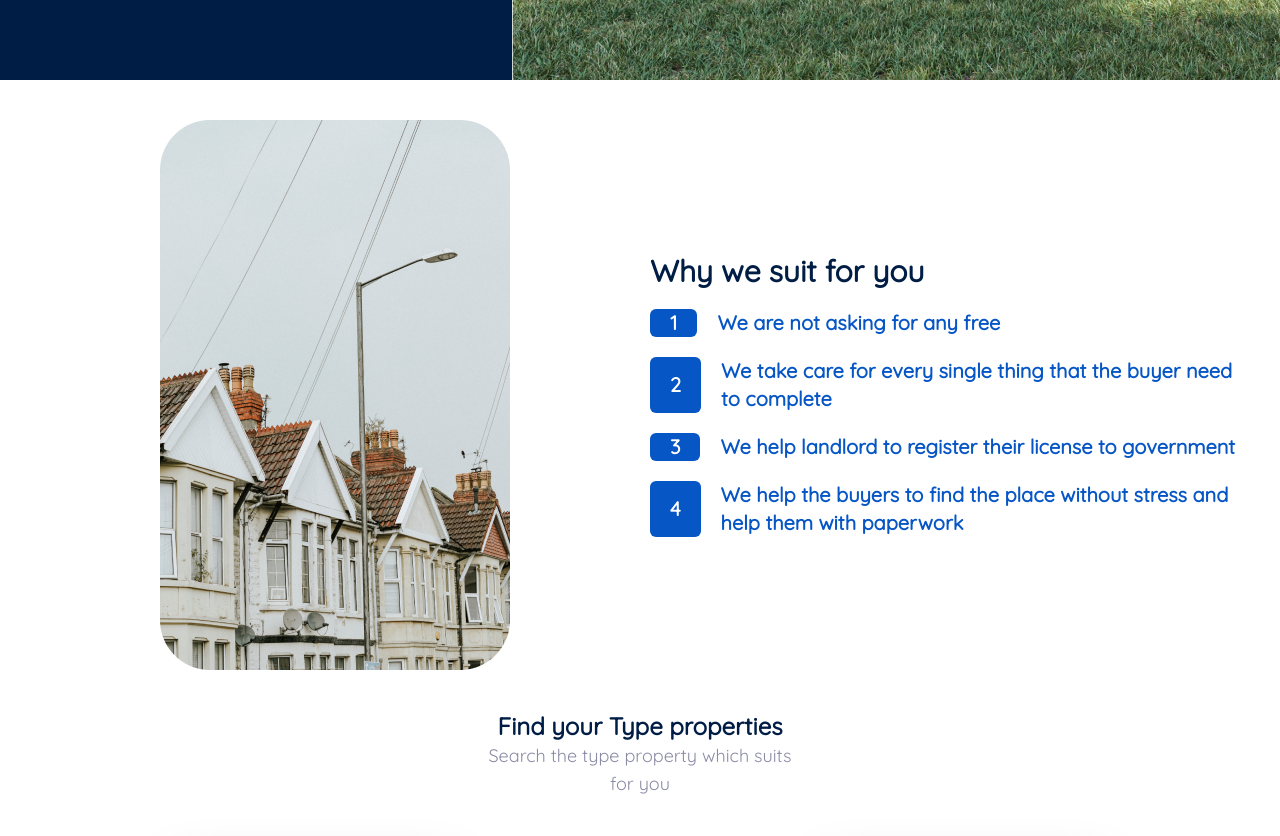
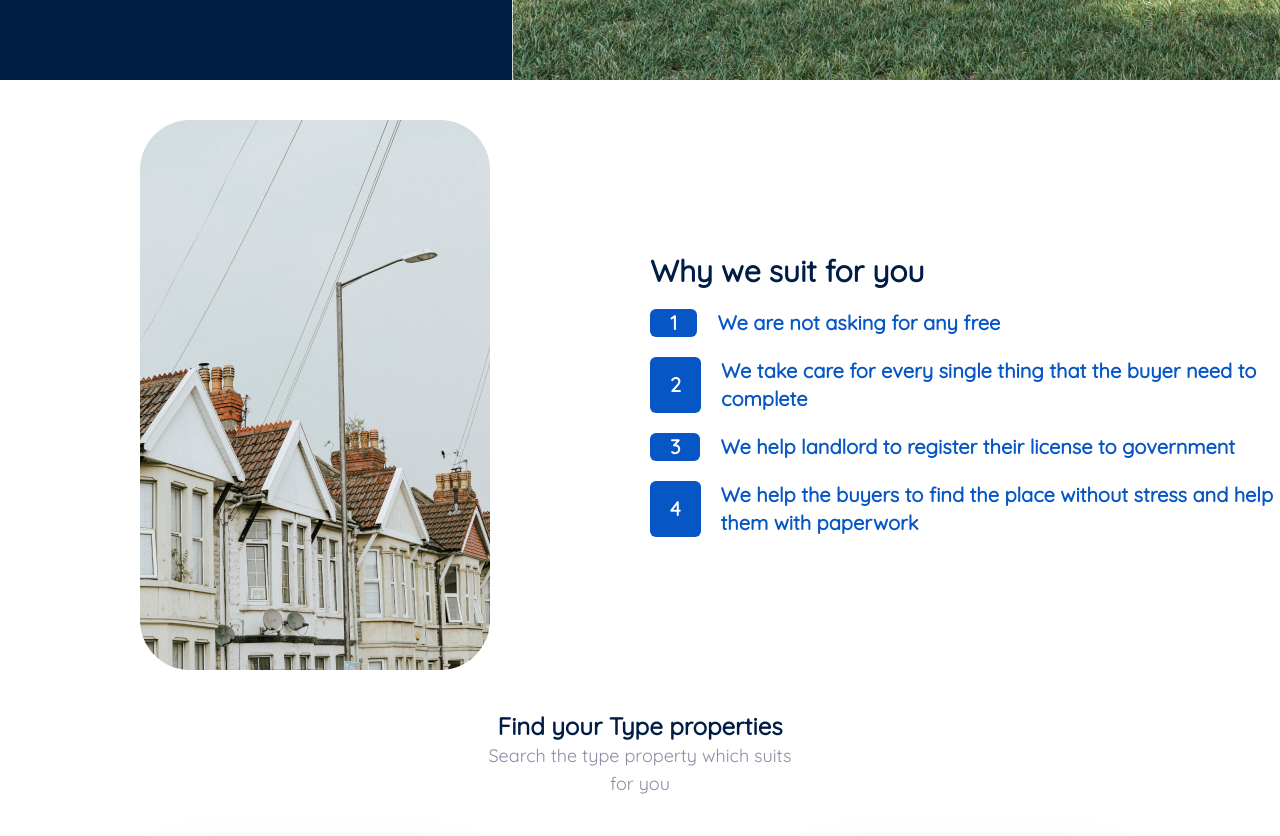
Before and after one commit to danielgen01/nakama_property_page, a React (Vite) app: page / in a window 1280 px wide. Shown: the part 600-1436 px from the top of the page. Built offline with nearby package versions, Linux system fonts and the light colour scheme.

Commit message:
place-items-center to avoid overflow -x

```diff
--- a/index.html
+++ b/index.html
@@ -4,7 +4,7 @@
     <meta charset="UTF-8" />
     <link rel="icon" type="image/svg+xml" href="/vite.svg" />
     <meta name="viewport" content="width=device-width, initial-scale=1.0" />
-    <title>Nakama properties Rent/buy Apartments,houses,penthouses</title>
+    <title>Nakama | Rent/buy Apartments,houses,penthouses</title>
   </head>
   <body>
     <div id="root"></div>
--- a/src/components/BenefitsBanner/BenefitsBanner.tsx
+++ b/src/components/BenefitsBanner/BenefitsBanner.tsx
@@ -4,7 +4,7 @@ import Benefits_pic from "../../assets/Benefits_pic.png"
 const BenefitsBanner = () => {
   return (
     <div className="benefits-banner mt-10 w-screen">
-      <div className="banner-content grid grid-cols-1 md:grid-cols-2 mx-10 gap-5">
+      <div className="banner-content grid grid-cols-1 place-items-center md:grid-cols-2  gap-5">
         <div className="picture-ctn flex justify-center order-2 md:order-1">
           <img src={Benefits_pic} alt="" className="" />
         </div>
--- a/src/components/TypeBanner/TypeBanner.tsx
+++ b/src/components/TypeBanner/TypeBanner.tsx
@@ -6,7 +6,7 @@ import residential from "../../assets/residential.png"
 
 const TypeBanner = () => {
   return (
-    <div className="type-banner mt-10 w-screen ">
+    <div className="type-banner mt-10 w-screen">
       <h1 className="text-main-dark-blue font-bold text-center text-2xl">
         Find your Type properties
       </h1>
```
